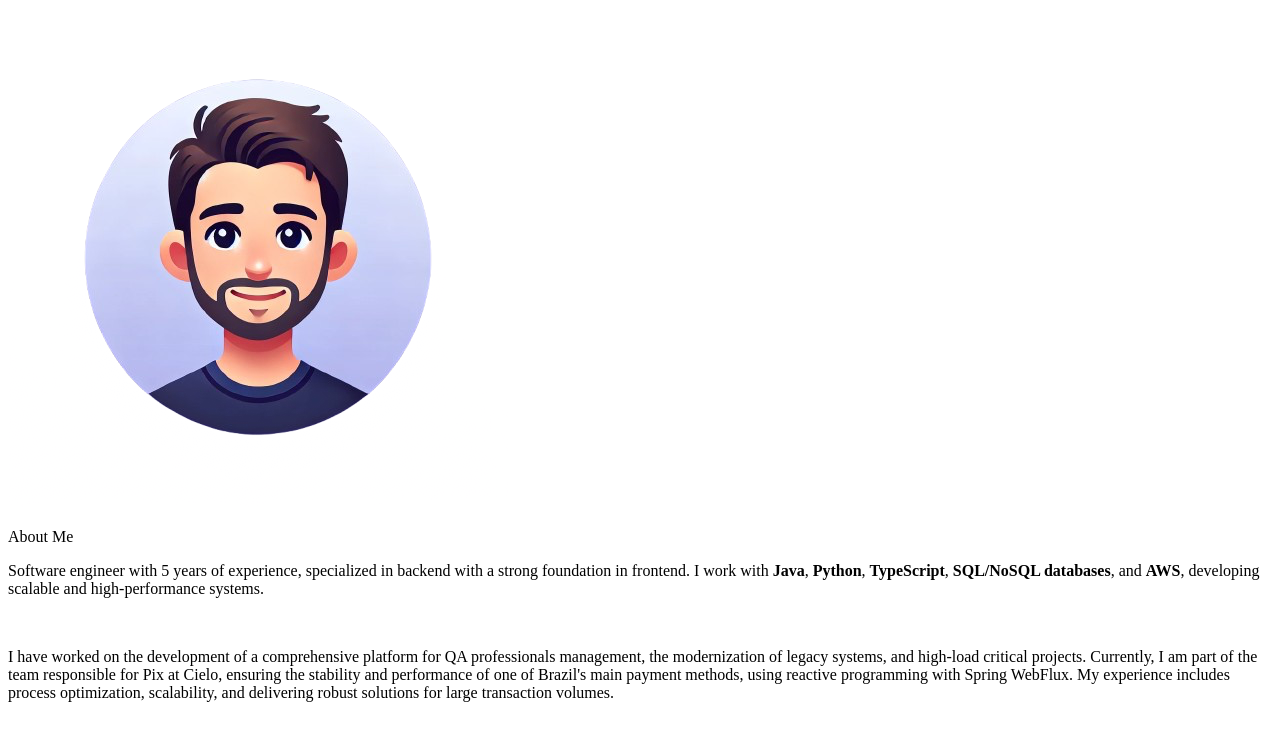
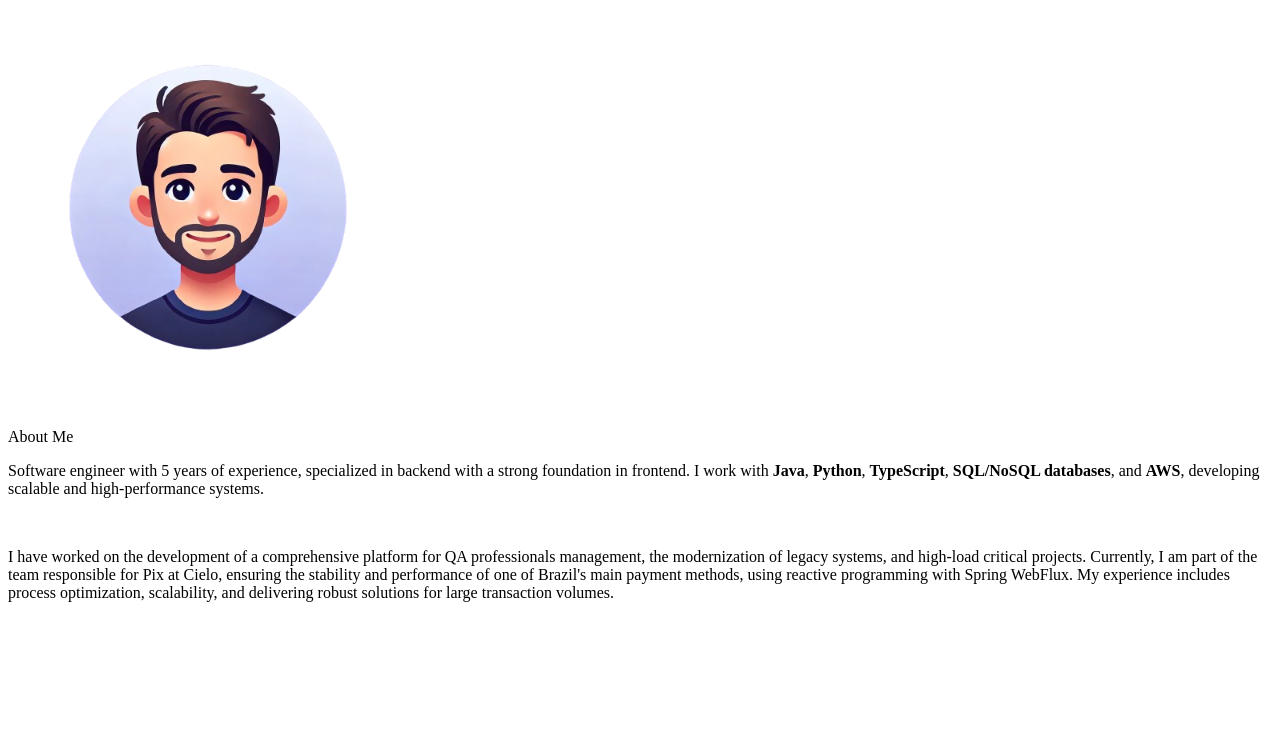
Before and after one commit to dedeus6/myportfolio, a Next.js app: page /aboutMePage in a window 1280 px wide. Shown: the top 740 px of the page. Built offline with nearby package versions, Linux system fonts and the light colour scheme.

Commit message:
Fixing about me page

```diff
--- a/src/pages/aboutMePage.tsx
+++ b/src/pages/aboutMePage.tsx
@@ -4,21 +4,19 @@ import me from "../../assets/me.png";
 const AboutMePage = () => {
     return (
         <div
-            className="w-full min-h-screen flex flex-col md:flex-row justify-center items-center p-10 md:p-[10rem] gap-8"
+            className="w-full min-h-screen flex flex-col md:flex-row justify-between max-w-screen-2xl mx-auto items-center md:p-[10rem] gap-8"
             data-aos="slide-right"
         >
-            {/* Seção da Imagem */}
-            <div className="flex-1 flex items-center justify-center">
+            <div className="flex-1 flex items-center justify-start">
                 <Image
                     src={me}
                     alt="Minha imagem"
-                    width={500}
-                    height={500}
+                    width={400}
+                    height={400}
                     className="rounded-full w-64 md:w-[500px] h-auto"
                 />
             </div>
 
-            {/* Seção de Texto */}
             <div className="flex-1 flex items-center justify-center">
                 <div className="w-full max-w-screen-lg flex flex-col justify-center items-center text-center">
                     <p className="text-2xl md:text-[2rem] text-textColor font-bold pb-5">About Me</p>
```
